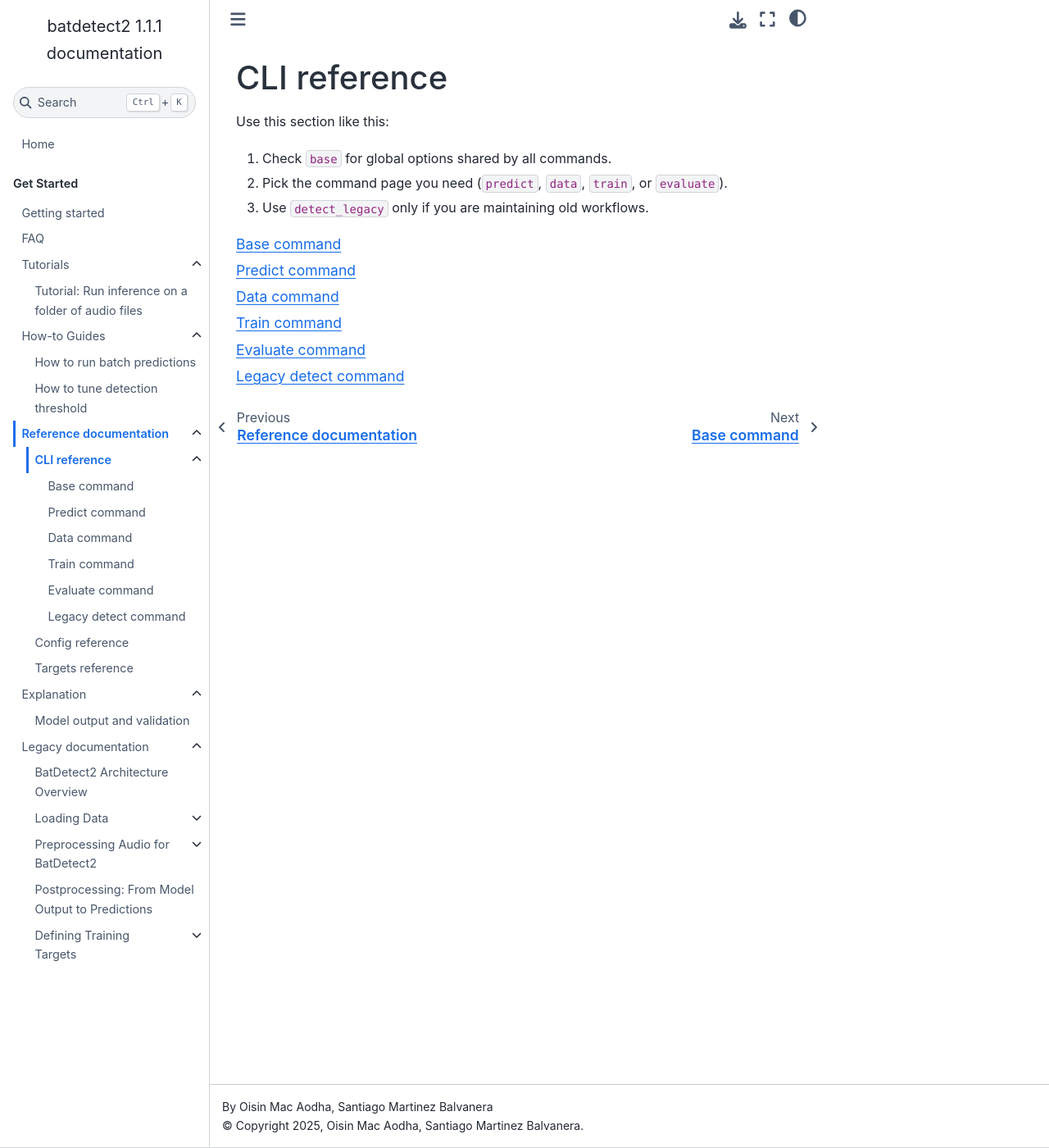
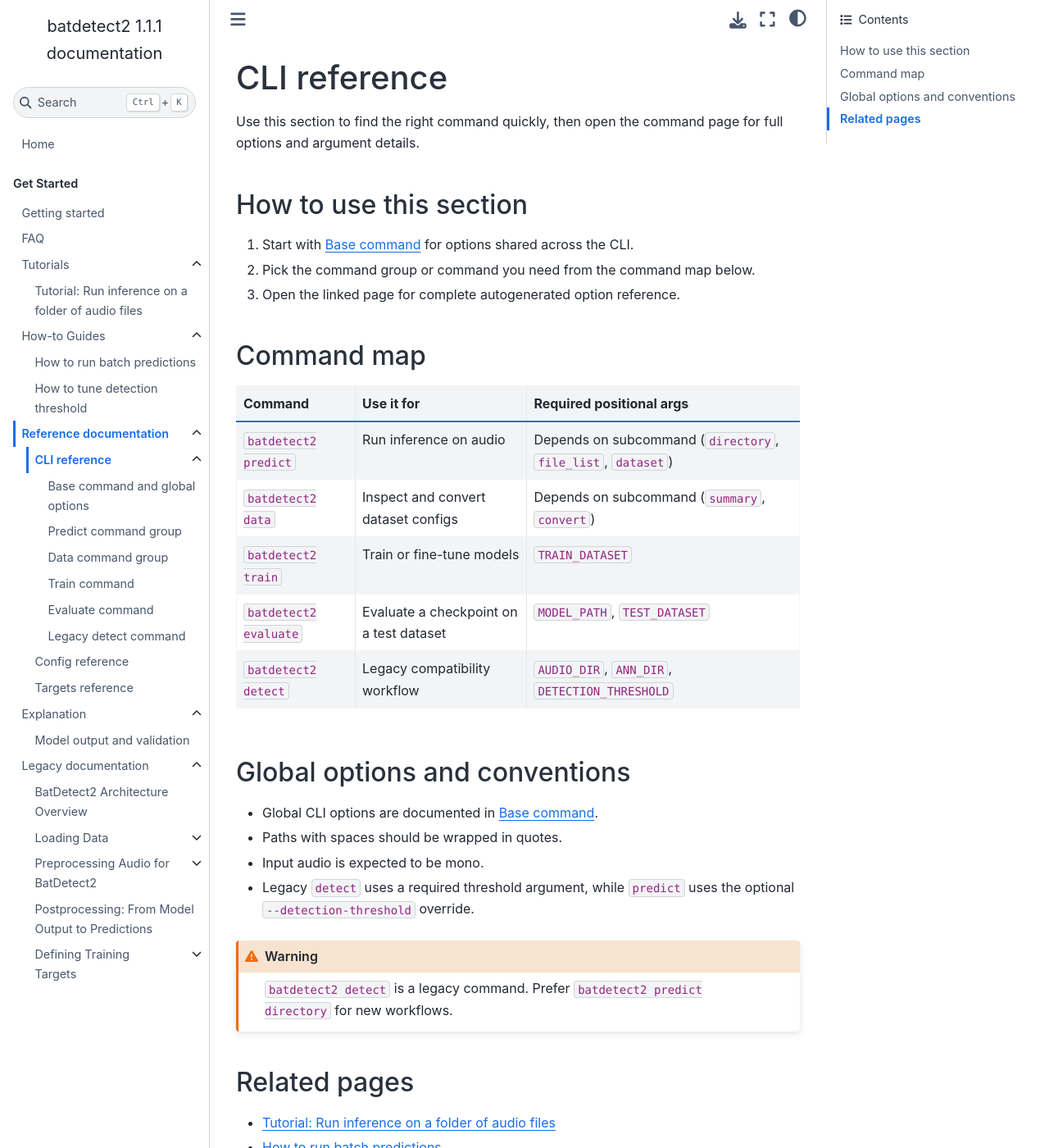
Before and after one commit to macaodha/batdetect2, a Sphinx documentation site: the page built from docs/source/reference/cli/index.md, in a window 1280 px wide and 1400 px high. Shown: the whole window at 82% size. Built offline with Sphinx 7.4.7 and the Sphinx Book theme 1.1.4, drawn with Linux system fonts in a browser that asks for light colours; pages that are not in the unit, such as notebooks, are missing from menus; some of the changed text lies outside the part shown.

Commit message:
More extensive overview of cli reference

````diff
--- a/docs/source/reference/cli/index.md
+++ b/docs/source/reference/cli/index.md
@@ -1,18 +1,51 @@
 # CLI reference
 
-Use this section like this:
+Use this section to find the right command quickly, then open the command page
+for full options and argument details.
 
-1. Check `base` for global options shared by all commands.
-2. Pick the command page you need (`predict`, `data`, `train`, or `evaluate`).
-3. Use `detect_legacy` only if you are maintaining old workflows.
+## How to use this section
+
+1. Start with {doc}`base` for options shared across the CLI.
+2. Pick the command group or command you need from the command map below.
+3. Open the linked page for complete autogenerated option reference.
+
+## Command map
+
+| Command | Use it for | Required positional args |
+| --- | --- | --- |
+| `batdetect2 predict` | Run inference on audio | Depends on subcommand (`directory`, `file_list`, `dataset`) |
+| `batdetect2 data` | Inspect and convert dataset configs | Depends on subcommand (`summary`, `convert`) |
+| `batdetect2 train` | Train or fine-tune models | `TRAIN_DATASET` |
+| `batdetect2 evaluate` | Evaluate a checkpoint on a test dataset | `MODEL_PATH`, `TEST_DATASET` |
+| `batdetect2 detect` | Legacy compatibility workflow | `AUDIO_DIR`, `ANN_DIR`, `DETECTION_THRESHOLD` |
+
+## Global options and conventions
+
+- Global CLI options are documented in {doc}`base`.
+- Paths with spaces should be wrapped in quotes.
+- Input audio is expected to be mono.
+- Legacy `detect` uses a required threshold argument, while `predict` uses
+  the optional `--detection-threshold` override.
+
+```{warning}
+`batdetect2 detect` is a legacy command.
+Prefer `batdetect2 predict directory` for new workflows.
+```
+
+## Related pages
+
+- {doc}`../../tutorials/run-inference-on-folder`
+- {doc}`../../how_to/run-batch-predictions`
+- {doc}`../../how_to/tune-detection-threshold`
+- {doc}`../configs`
 
 ```{toctree}
 :maxdepth: 1
 
-base
-predict
-data
-train
-evaluate
-detect_legacy
+Base command and global options <base>
+Predict command group <predict>
+Data command group <data>
+Train command <train>
+Evaluate command <evaluate>
+Legacy detect command <detect_legacy>
 ```
````
